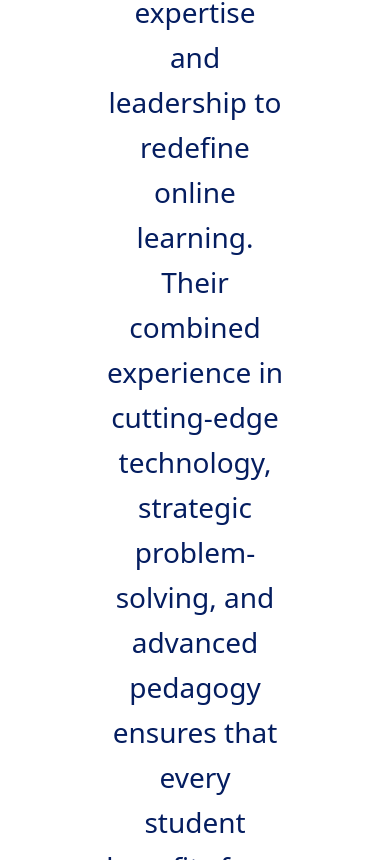
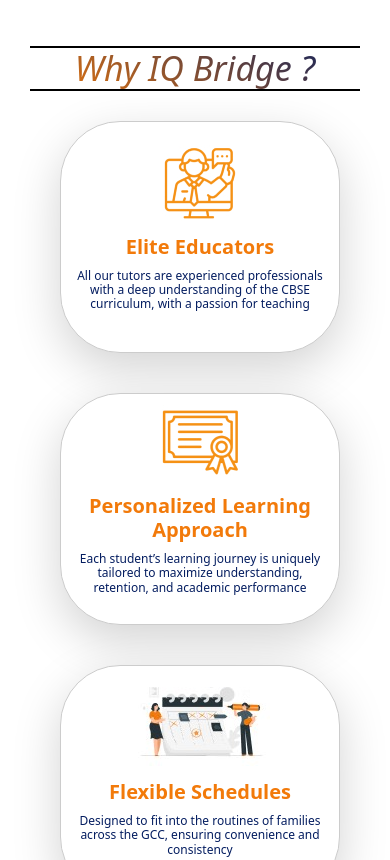
Before and after one commit to dilip2k04/hostinger, a React (Vite) app: page /about-us in a window 390 px wide. Shown: the part 2760-3620 px from the top of the page. Built offline with nearby package versions, Linux system fonts and the light colour scheme.

Commit message:
Tab Media Query

```diff
--- a/src/pages/AboutUs/components/Card/Card.css
+++ b/src/pages/AboutUs/components/Card/Card.css
@@ -57,7 +57,8 @@
     }
 
     .card_paragraph h6{
-        font-size: 16px;
+        font-size: 12px;
+        margin-top: 10px;
         font-weight: 500;
         color: #041D60
     }
--- a/src/pages/AboutUs/components/Tab/Tab.css
+++ b/src/pages/AboutUs/components/Tab/Tab.css
@@ -82,4 +82,13 @@
     .tab_container{
         padding: 10px
     }
+    .tab_content_paragraph{
+        font-size: 20px;
+        font-weight: 400;
+        line-height: 40px;
+        color:#041D60;
+        padding: 10px 0;
+        width: 400px;
+        text-align: justify;
+    }
 }
--- a/src/pages/AboutUs/components/Tab/Tab.jsx
+++ b/src/pages/AboutUs/components/Tab/Tab.jsx
@@ -76,7 +76,7 @@ export default function Tab({
             )
           ) : (
             <div className="col-12 p-3 d-flex justify-content-center align-items-center  ">
-              <div className="w-75 text-center tab_content_paragraph">
+              <div className=" tab_content_paragraph">
                 {content}
               </div>
             </div>
```
